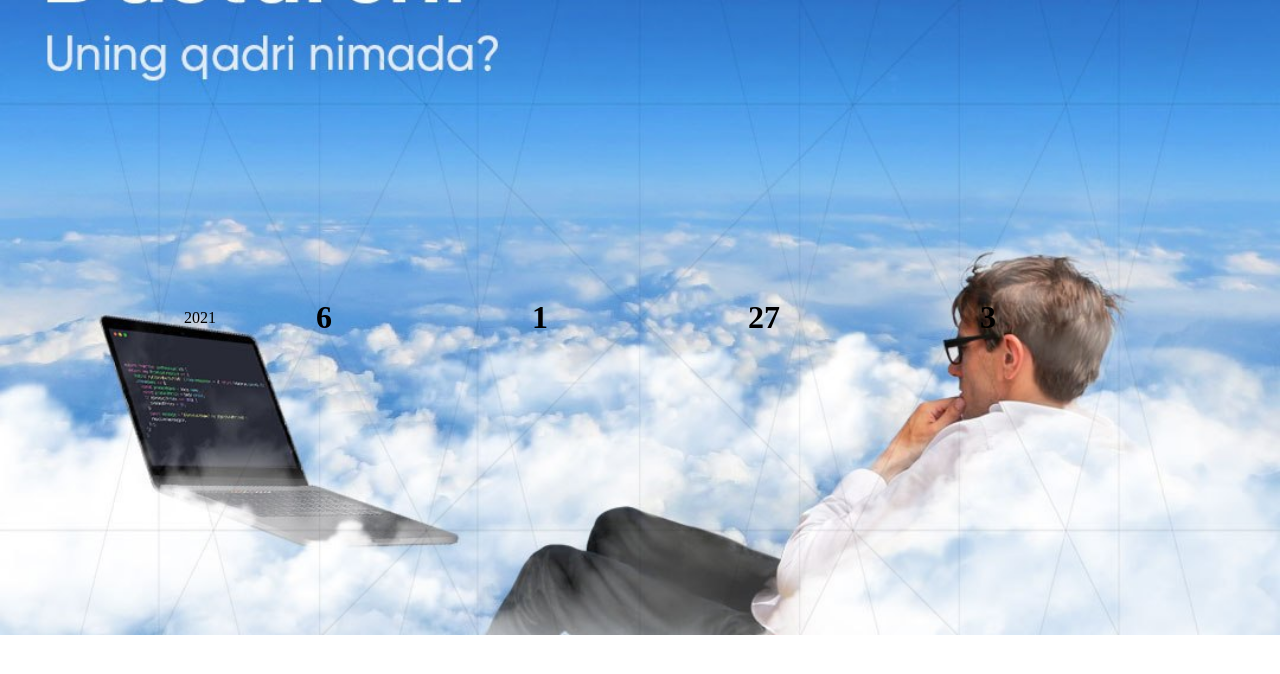
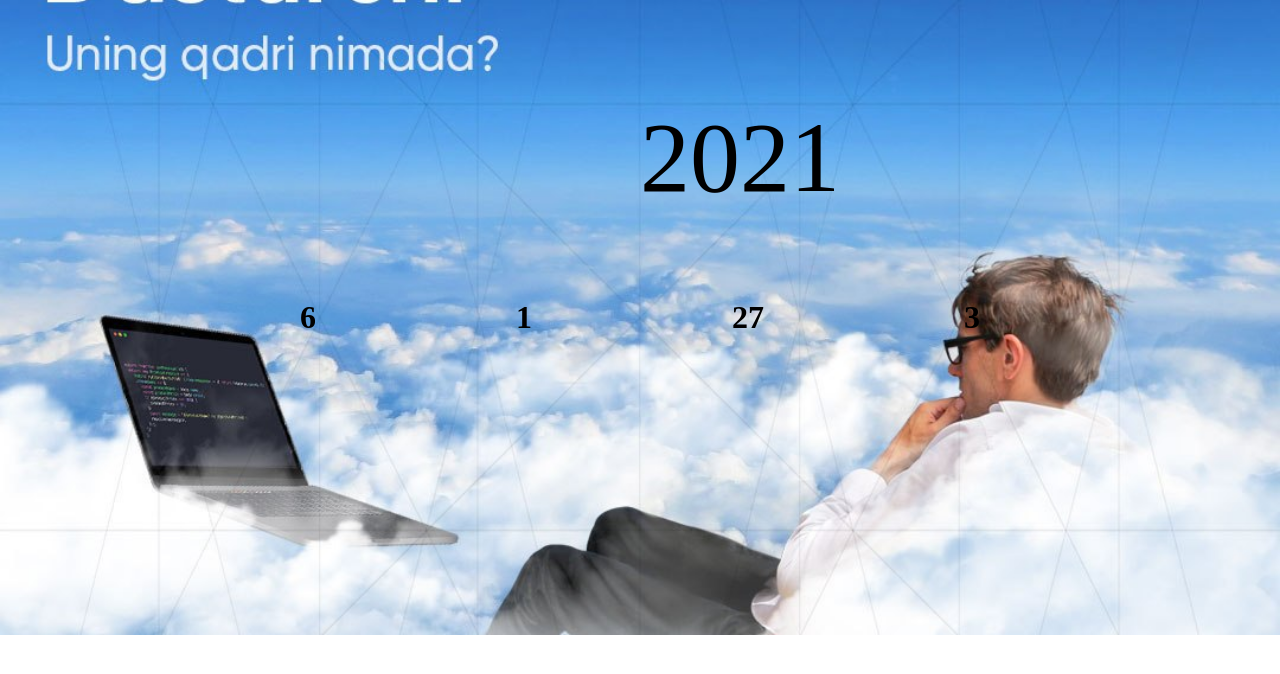
Before and after one commit to Baxriddin661/Countdown, a plain HTML site: page index.html in a window 1280 px wide. Drawn offline with Linux system fonts and the light colour scheme.

Commit message:
Year Color white

```diff
--- a/CSS/style.css
+++ b/CSS/style.css
@@ -23,3 +23,11 @@
     align-items: center;
     justify-content: center;
 }
+
+#year{
+    position: absolute;
+    top: 100px;
+    left: 50%;
+    font-size: 100px;
+    color : rgba(ff, ff, ff, 0.500);
+}
```
